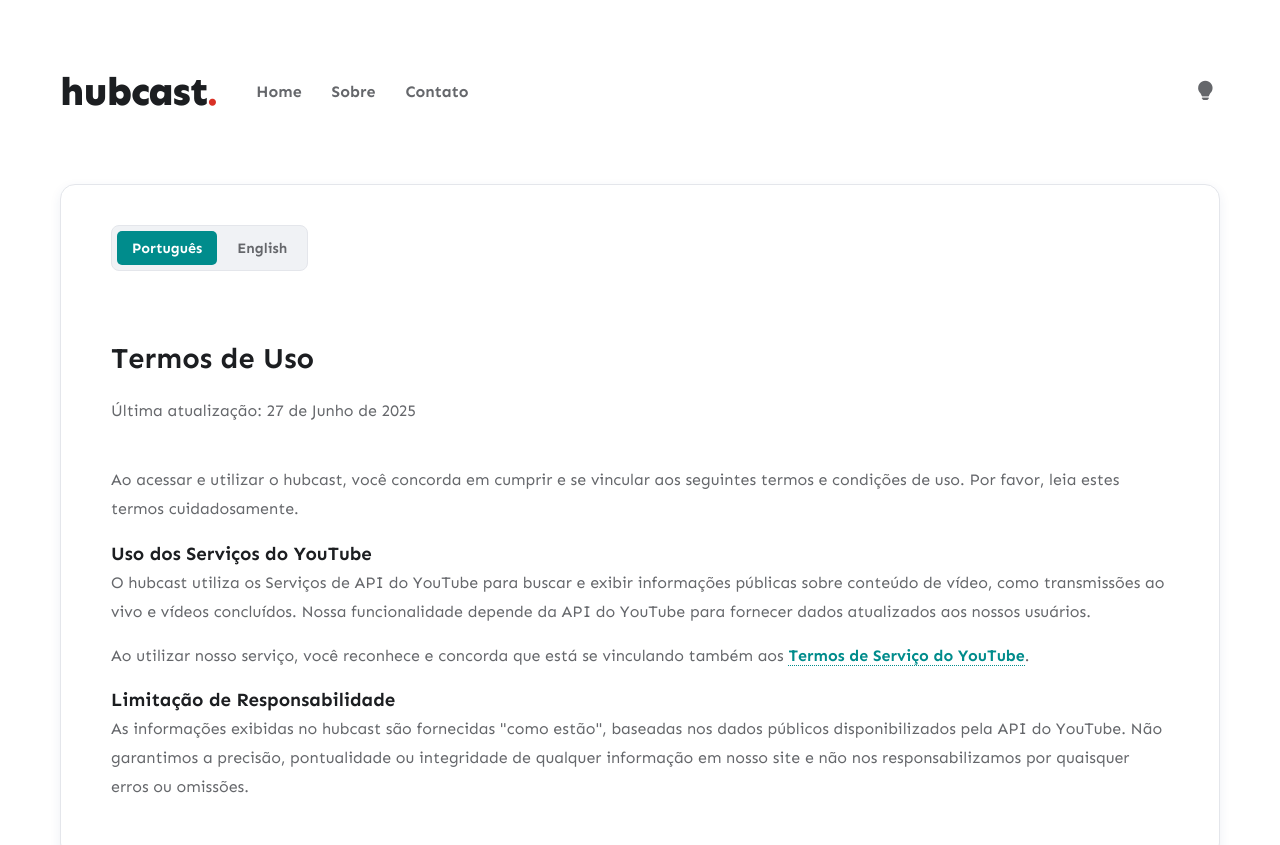
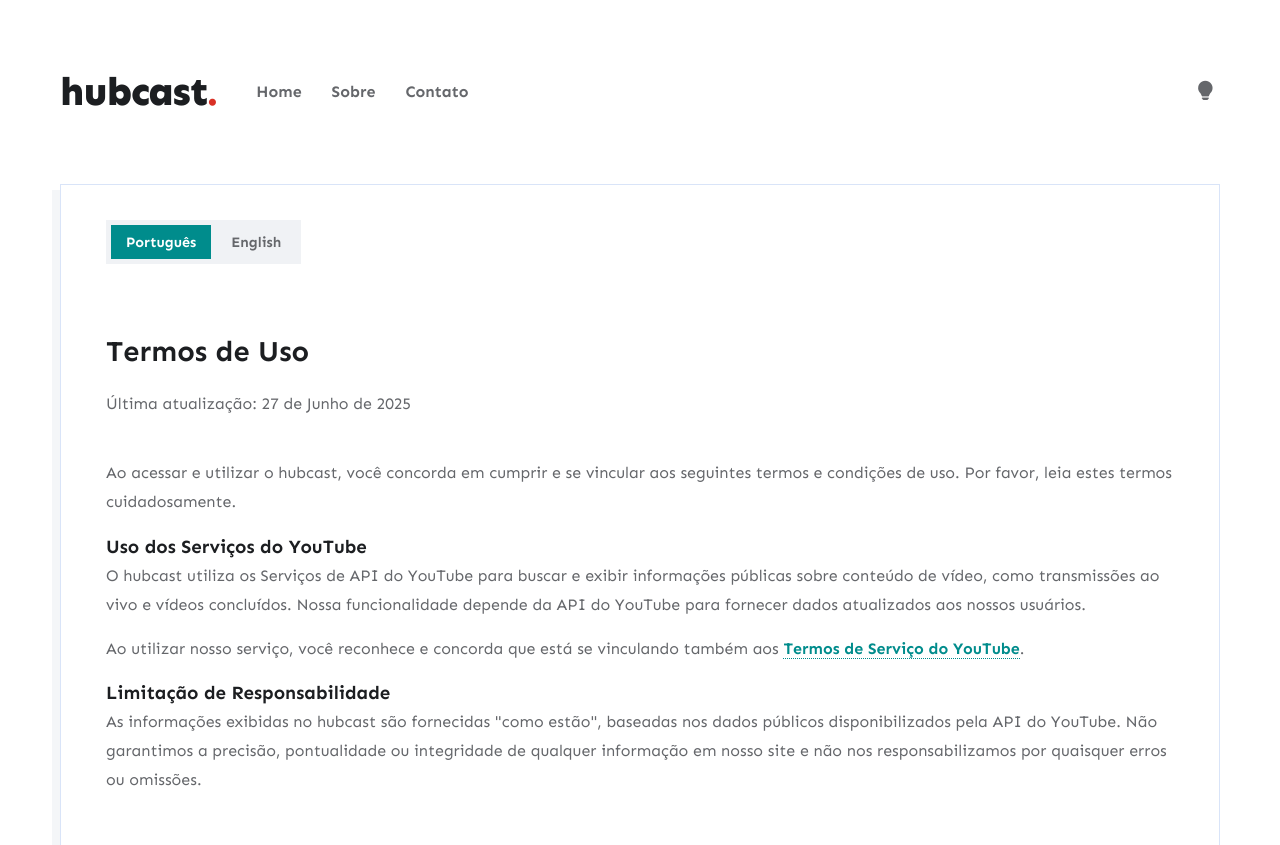
Before and after one commit to jamesleme/hubcast, a website: page public/termos.html in a window 1280 px wide. Shown: the top 845 px of the page. Drawn offline with nearby package versions, Linux system fonts and the light colour scheme.

Commit message:
estilo das paginas termos e privacidade atualizados

```diff
--- a/public/style.css
+++ b/public/style.css
@@ -281,13 +281,11 @@ body { background-color: var(--bg-primary); color: var(--text-primary); font-fam
 /* ==== ESTILOS PARA PÁGINAS DE TEXTO (LEGAL) ==== */
 /* ============================================== */
 .text-page-container {
+    padding: 35px 45px;
     background-color: var(--bg-card);
-    border: 1px solid var(--border-color);
-    border-radius: 15px;
-    padding: 40px 50px;
-    margin-top: 40px;
-    margin-bottom: 40px;
-    box-shadow: 0 4px 12px var(--shadow-color);
+    box-shadow: -7px 7px 0 1px var(--card-shadow);
+    border: 1px solid var(--card-border);
+    margin: 40px 0;
 }
 
 .text-page-container h1 {
@@ -326,6 +324,37 @@ body { background-color: var(--bg-primary); color: var(--text-primary); font-fam
 .text-page-container a:hover {
     color: var(--live-red);
     border-bottom-color: var(--live-red);
+}
+
+/* ---- ESTILO DO SELETOR DE IDIOMAS LOCAL ---- */
+.local-lang-switch {
+    background-color: var(--bg-secondary);
+    padding: 5px;
+    margin-bottom: 25px;
+    display: inline-flex;
+    gap: 5px;
+}
+
+.local-lang-switch button {
+    background: none;
+    border: none;
+    padding: 8px 15px;
+    font-size: 0.9rem;
+    font-weight: 700;
+    cursor: pointer;
+    color: var(--text-secondary);
+    transition: background-color 0.2s, color 0.2s;
+    font-family: 'Sen', sans-serif;
+}
+
+.local-lang-switch button.active {
+    background-color: var(--accent-cyan);
+    color: #fff;
+}
+
+/* Classe para esconder o idioma inativo (mesma de antes) */
+[data-lang-section]:not(.lang-active) {
+    display: none;
 }
 
 /* 4. LISTA DE CATEGORIAS (SIDEBAR) */
@@ -469,40 +498,6 @@ body { background-color: var(--bg-primary); color: var(--text-primary); font-fam
     }
 }
 
-/* ---- ESTILO DO SELETOR DE IDIOMAS LOCAL ---- */
-.local-lang-switch {
-    background-color: var(--bg-secondary);
-    border: 1px solid var(--border-color);
-    border-radius: 8px;
-    padding: 5px;
-    margin-bottom: 25px;
-    display: inline-flex;
-    gap: 5px;
-}
-
-.local-lang-switch button {
-    background: none;
-    border: none;
-    padding: 8px 15px;
-    font-size: 0.9rem;
-    font-weight: 700;
-    cursor: pointer;
-    border-radius: 5px;
-    color: var(--text-secondary);
-    transition: background-color 0.2s, color 0.2s;
-    font-family: 'Sen', sans-serif;
-}
-
-.local-lang-switch button.active {
-    background-color: var(--accent-cyan);
-    color: #fff;
-}
-
-/* Classe para esconder o idioma inativo (mesma de antes) */
-[data-lang-section]:not(.lang-active) {
-    display: none;
-}
-
 /* ---- SKELETON LOADING ---- */
 /* O card esqueleto principal. Apenas estrutura. */
 .skeleton-card {
```
